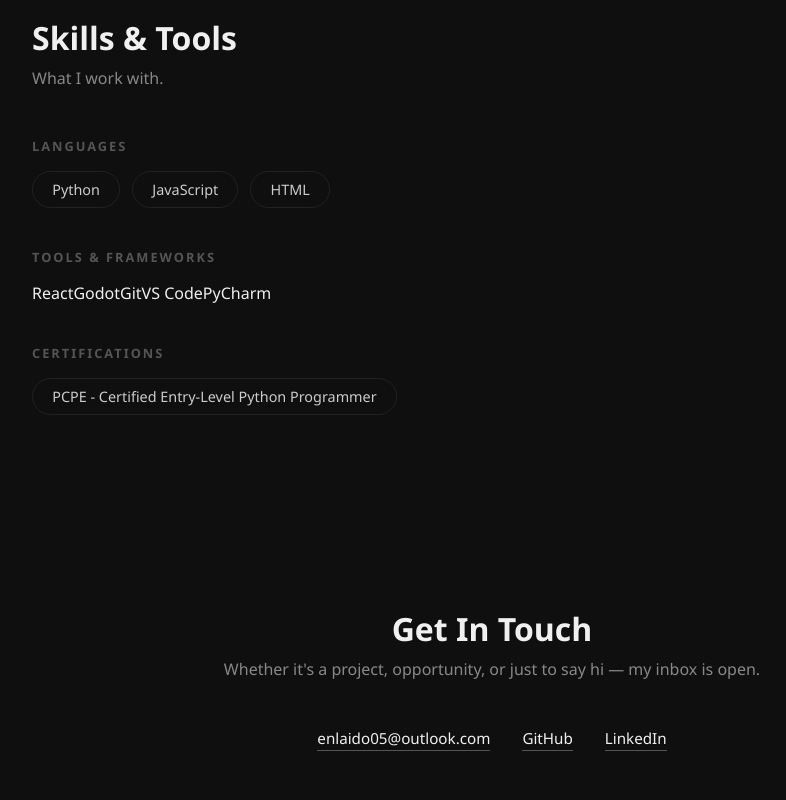
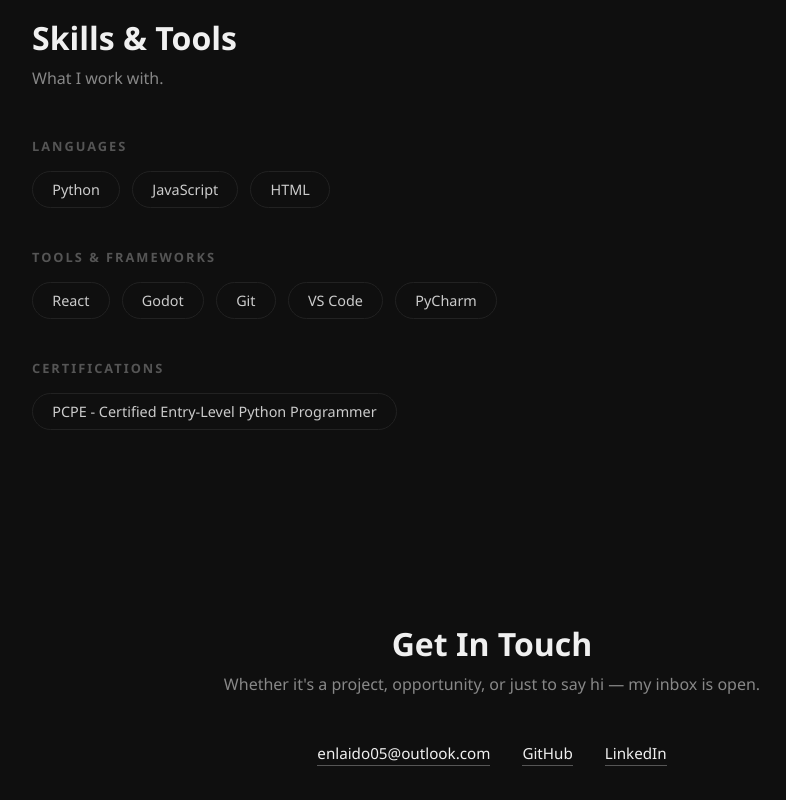
Before and after one commit to EnlaiDo/EnlaiDo-Portfolio, a React (Vite) app: page / in a window 1280 px wide. Shown: the part 2168-2968 px from the top of the page, without its empty margins (148-934 px from the left). Built offline with nearby package versions, Linux system fonts and the light colour scheme.

Commit message:
fix skill section and add skill to navbar

```diff
--- a/src/pages/Home.jsx
+++ b/src/pages/Home.jsx
@@ -122,7 +122,7 @@ function Home() {
           </div>
           <div className="skill-group">
             <h3>Tools & Frameworks</h3>
-            <div className="skills-tags">
+            <div className="skill-tags">
               <span>React</span>
               <span>Godot</span>
               <span>Git</span>
```
